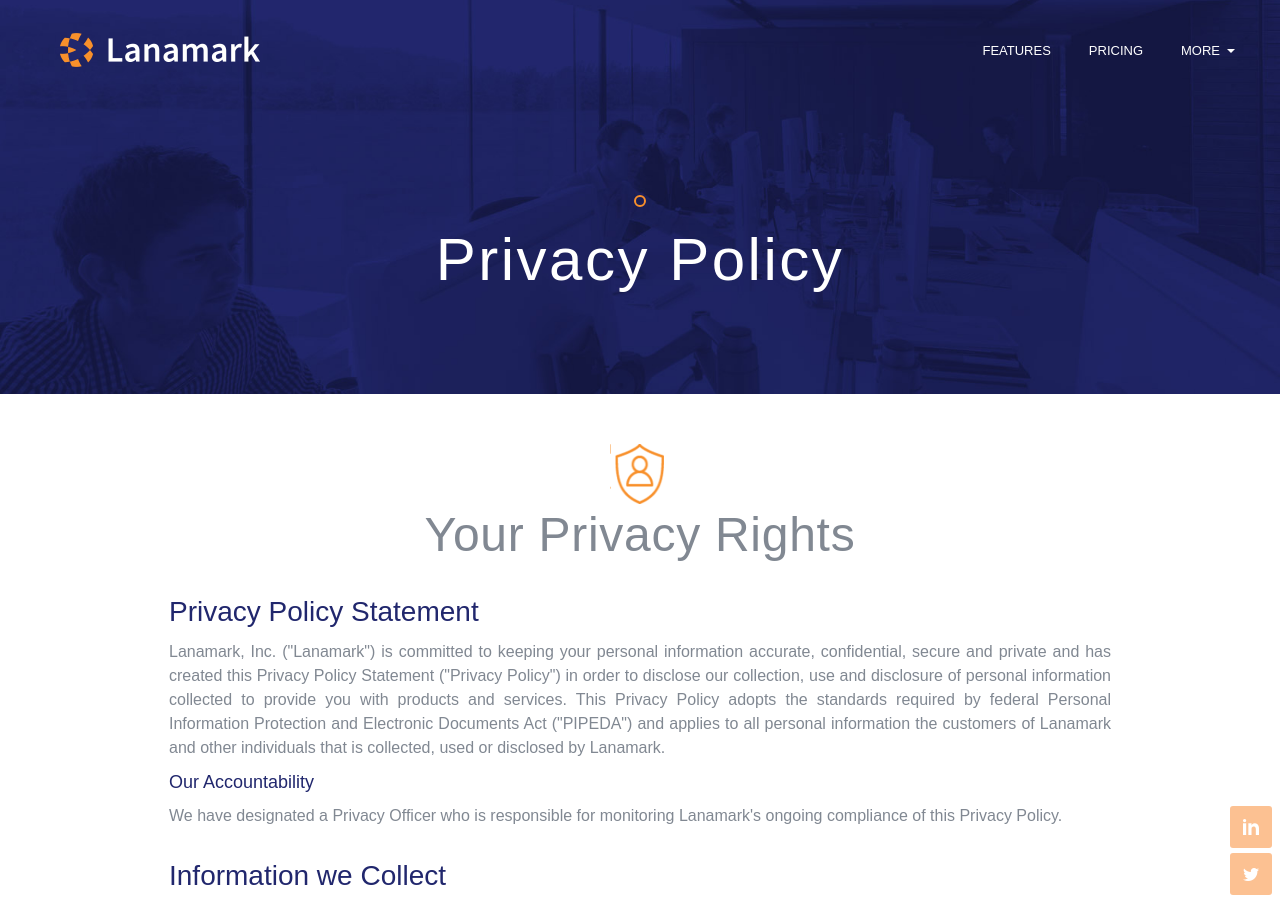
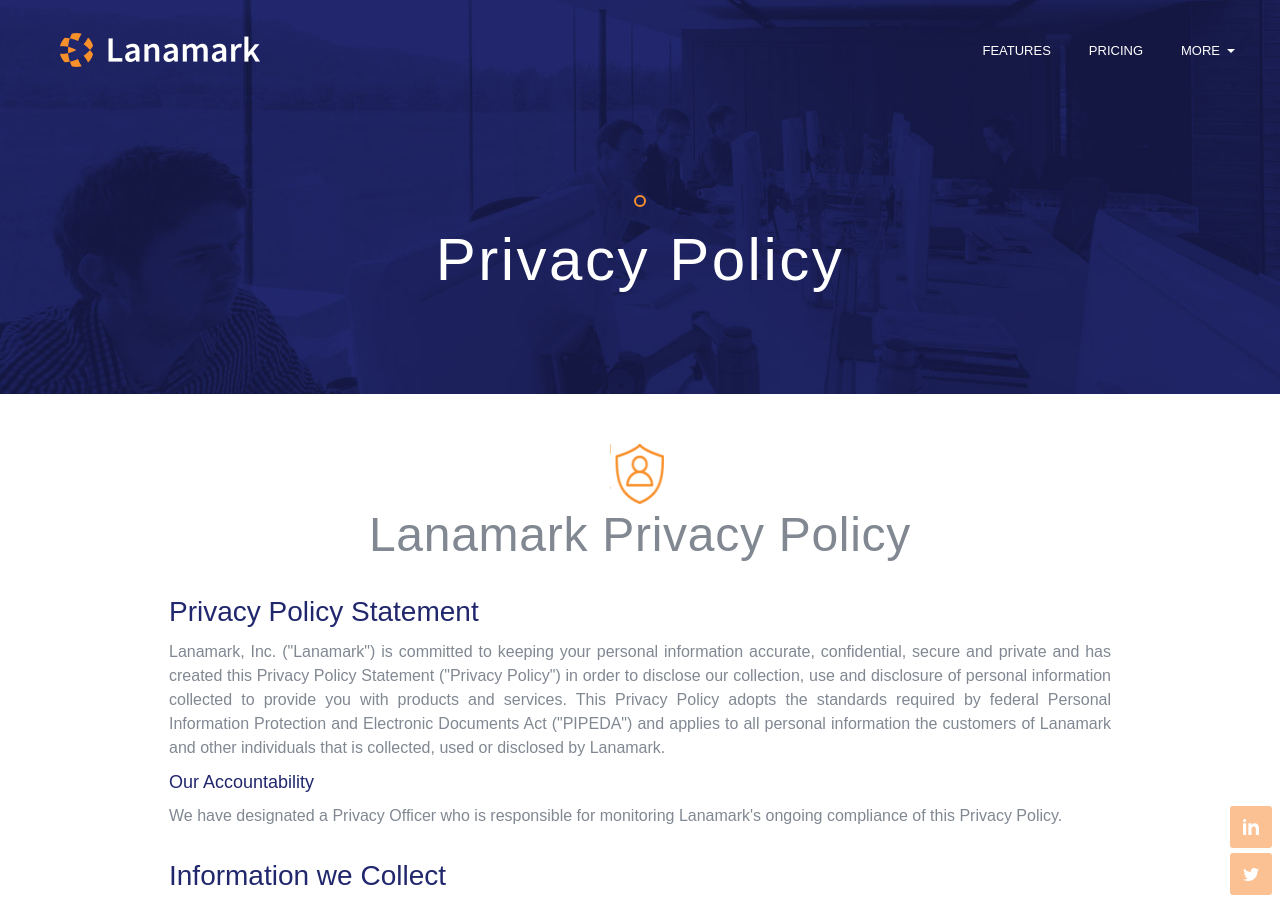
Before and after one commit to lanamark-dev/lanamark.github.io, a Jekyll site: the page built from privacy-policy.html, in a window 1280 px wide and 900 px high. Built offline with Jekyll 4.4.1, drawn with Linux system fonts in a browser that asks for light colours; nearby versions of some CDN libraries.

Commit message:
Updated privacy policy

```diff
--- a/privacy-policy.html
+++ b/privacy-policy.html
@@ -9,7 +9,7 @@
   <div class="inner">
     <div class="wrap">
       <i class="icon protection"></i>
-      <h2>Your Privacy Rights</h2>
+      <h2>Lanamark Privacy Policy</h2>
     </div>
   </div>
 </div>
```
